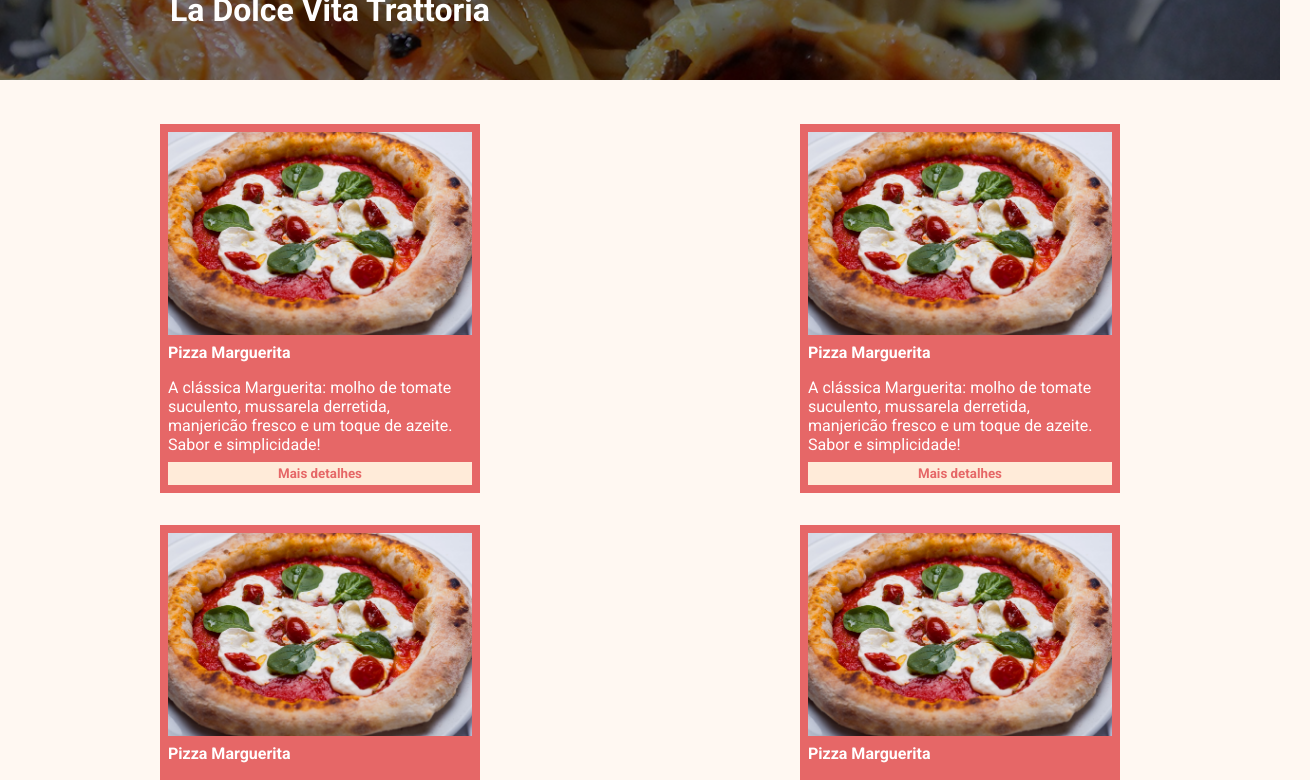
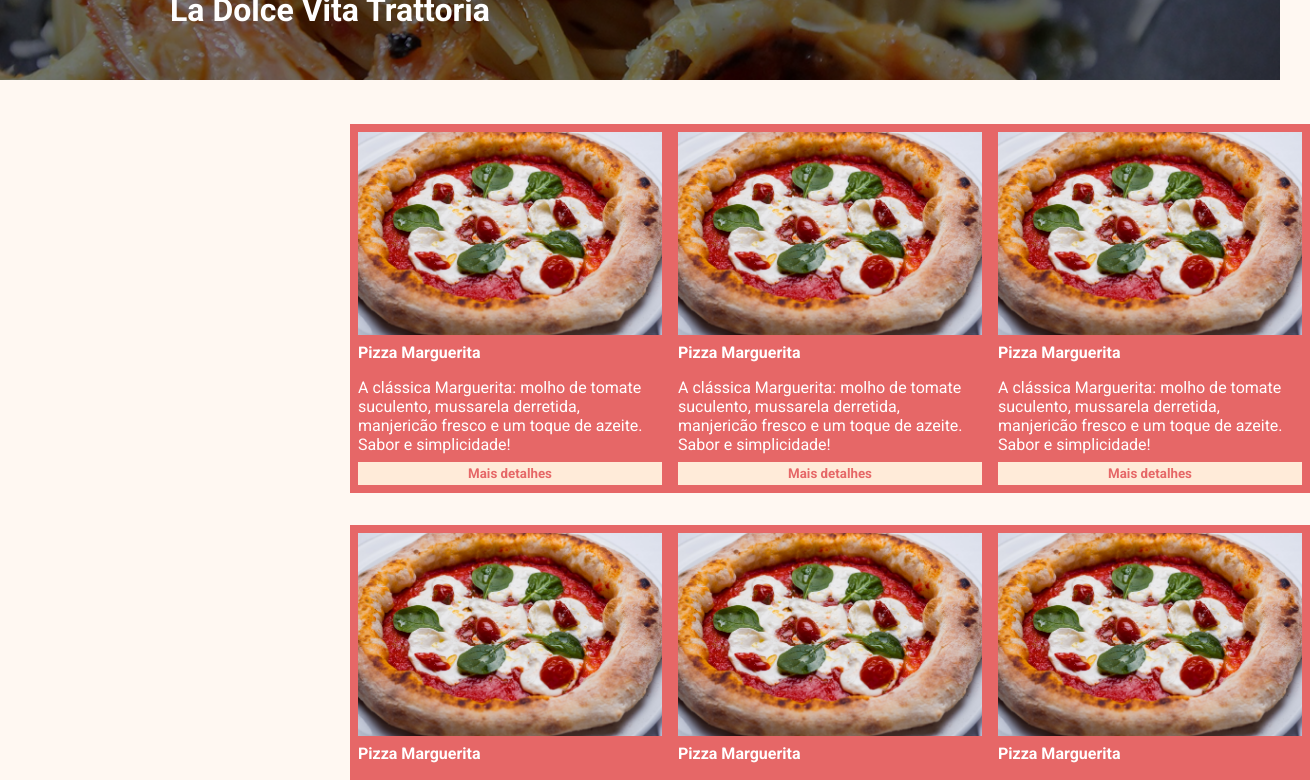
Before and after one commit to MatheusMartinsN1/e-food, a React (Create React App) app: page /trattoria in a window 1280 px wide. Shown: the part 460-1240 px from the top of the page, 1310 px wide, since content can reach past the window. Built offline with nearby package versions, Linux system fonts and the light colour scheme.

Commit message:
Arrumando o posicionamento dos itens das duas páginas

```diff
--- a/src/components/Listing/styles.ts
+++ b/src/components/Listing/styles.ts
@@ -6,12 +6,14 @@ export const ListingContainer = styled.section`
   grid-template-columns: repeat(2, 1fr);
   place-items: center;
   margin-top: 80px;
+  margin: 80px 250px 0px 250px;
 
   ${media.mobile} {
     grid-template-columns: repeat(1, 1fr);
+    margin: 80px 0px;
   }
 
   ${media.tablet} {
-    grid-template-columns: ;
+    margin: 80px 0px;
   }
 `
--- a/src/components/ListingTrattoria/styles.ts
+++ b/src/components/ListingTrattoria/styles.ts
@@ -5,14 +5,16 @@ export const ContainerPizza = styled.ul`
   display: grid;
   grid-template-columns: repeat(3, 1fr);
   place-items: center;
-  margin-top: 200px;
+  align-items: center;
+  margin: 200px 350px 0px 350px;
 
   ${media.mobile} {
     grid-template-columns: repeat(1, 1fr);
-    margin-top: 70px;
+    margin: 70px 0px;
   }
 
   ${media.tablet} {
     grid-template-columns: repeat(2, 1fr);
+    margin: 200px 0px;
   }
 `
--- a/src/components/ModalPizza/styles.ts
+++ b/src/components/ModalPizza/styles.ts
@@ -80,9 +80,7 @@ export const ModalContent = styled.div`
   ${media.mobile} {
     display: block;
     max-width: 330px;
-    top: 6%;
-    left: 12%;
-    position: absolute;
+    margin: 0px auto;
     max-height: 100%;
     text-align: center;
   }
--- a/src/components/Product/styles.ts
+++ b/src/components/Product/styles.ts
@@ -20,7 +20,7 @@ export const ListItem = styled.div`
   }
 
   ${media.tablet} {
-    width: 370px;
+    width: 350px;
   }
 `
 
@@ -32,7 +32,7 @@ export const FoodImage = styled.img`
   }
 
   ${media.tablet} {
-    width: 369px;
+    width: 349px;
   }
 `
 
--- a/src/style.ts
+++ b/src/style.ts
@@ -9,12 +9,13 @@ export const Colors = {
 
 const breakpoints = {
   mobile: '480px',
-  tablet: '768px'
+  tablet: '768px',
+  tabletMax: '1024px'
 }
 
 export const media = {
   mobile: `@media (max-width: ${breakpoints.mobile})`,
-  tablet: `@media (min-width: ${breakpoints.tablet})`
+  tablet: `@media (min-width: ${breakpoints.tablet}) and (max-width:${breakpoints.tabletMax})`
 }
 
 export const EstiloGlobal = createGlobalStyle`
```
